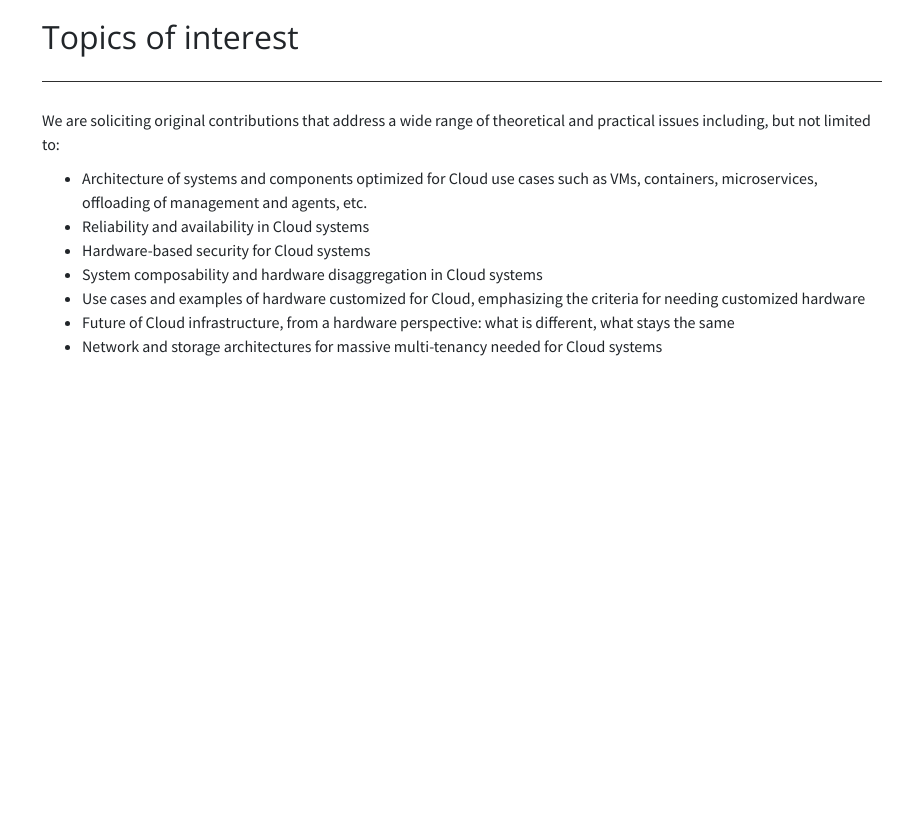
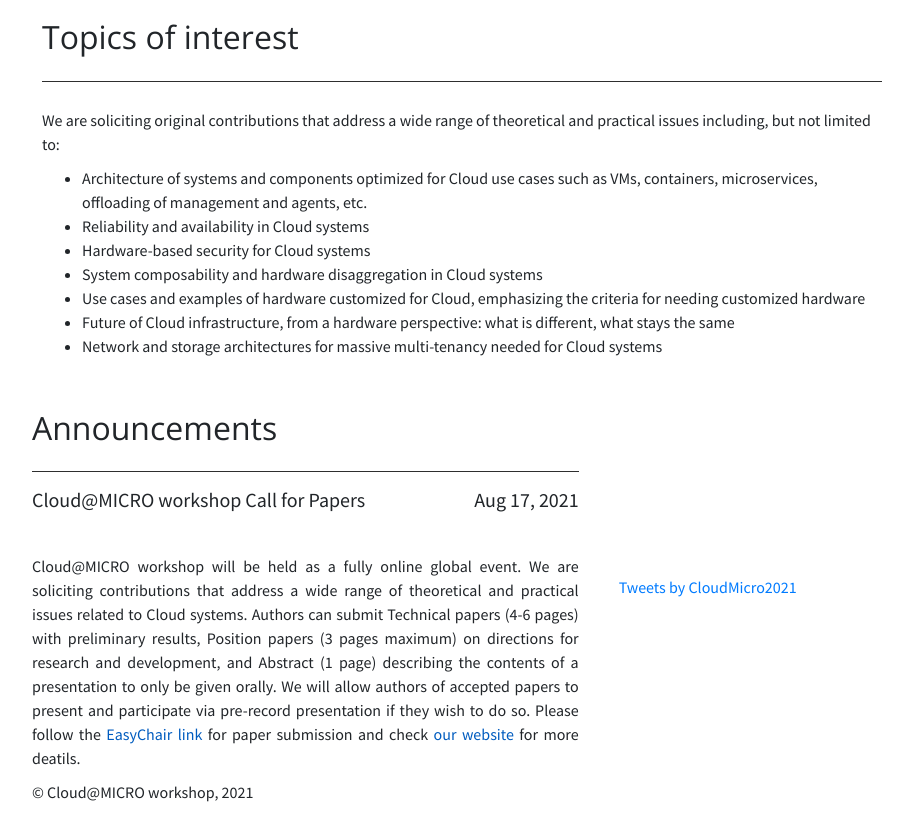
Before and after one commit to CloudMicroWorkshop/CloudMicroWorkshop.github.io, a plain HTML site: page index.html in a window 1280 px wide. Shown: the part 1312-2132 px from the top of the page, without its empty margins (178-1079 px from the left). Before the commit the page ends 1706 px from the top, so only its background shows below. Drawn offline with nearby package versions, Linux system fonts and the light colour scheme.

Commit message:
add twitter, announcement section and copyright mark

```diff
--- a/index.html
+++ b/index.html
@@ -81,7 +81,30 @@
         </div>
         <!-------------------------------------------------------------------------------------------->
         <div class="flex-row">
+          <div class="flex-item flex-item-stretch-2 flex-column">
+            <h2 class="add-top-margin">Announcements</h2>
+            <hr>
+
+              <div class="title row">
+                <h5 class="col-xs-7 col-md-9">Cloud@MICRO workshop Call for Papers</h3>
+                <div class="h5 date col-xs-5 col-md-3 text-right">Aug 17, 2021</div>
+              </div>
+              <p class="text text-justify">
+                Cloud@MICRO workshop will be held as a fully online global event.
+                We are soliciting contributions that address a wide range of theoretical and practical issues related to Cloud systems.
+                Authors can submit Technical papers (4-6 pages) with preliminary results, Position papers (3 pages maximum) on directions for research and development, and Abstract (1 page) describing the contents of a presentation to only be given orally.
+                We will allow authors of accepted papers to present and participate via pre-record presentation if they wish to do so.
+                Please follow the <a href="https://easychair.org/conferences/?conf=cloudmicro21">EasyChair link</a> for paper submission and check <a href="https://cloudmicroworkshop.github.io/">our website</a> for more deatils.
+              </p>
+          </div>
+          <div class="flex-item flex-item-stretch flex-column">
+            <a class="twitter-timeline" href="https://twitter.com/CloudMicro2021" data-tweet-limit="3">Tweets by CloudMicro2021</a>
+            <script async src="https://platform.twitter.com/widgets.js" charset="utf-8"></script>
+          </div>
+        </div>
+        <div class="flex-row">
           <div class="flex-item flex-column">
+            <p>© Cloud@MICRO workshop, 2021</p>
           </div>
         </div>
       </div>
```
Also changed, not shown: committee.html (+5 -0 lines), submission.html (+7 -0 lines).
